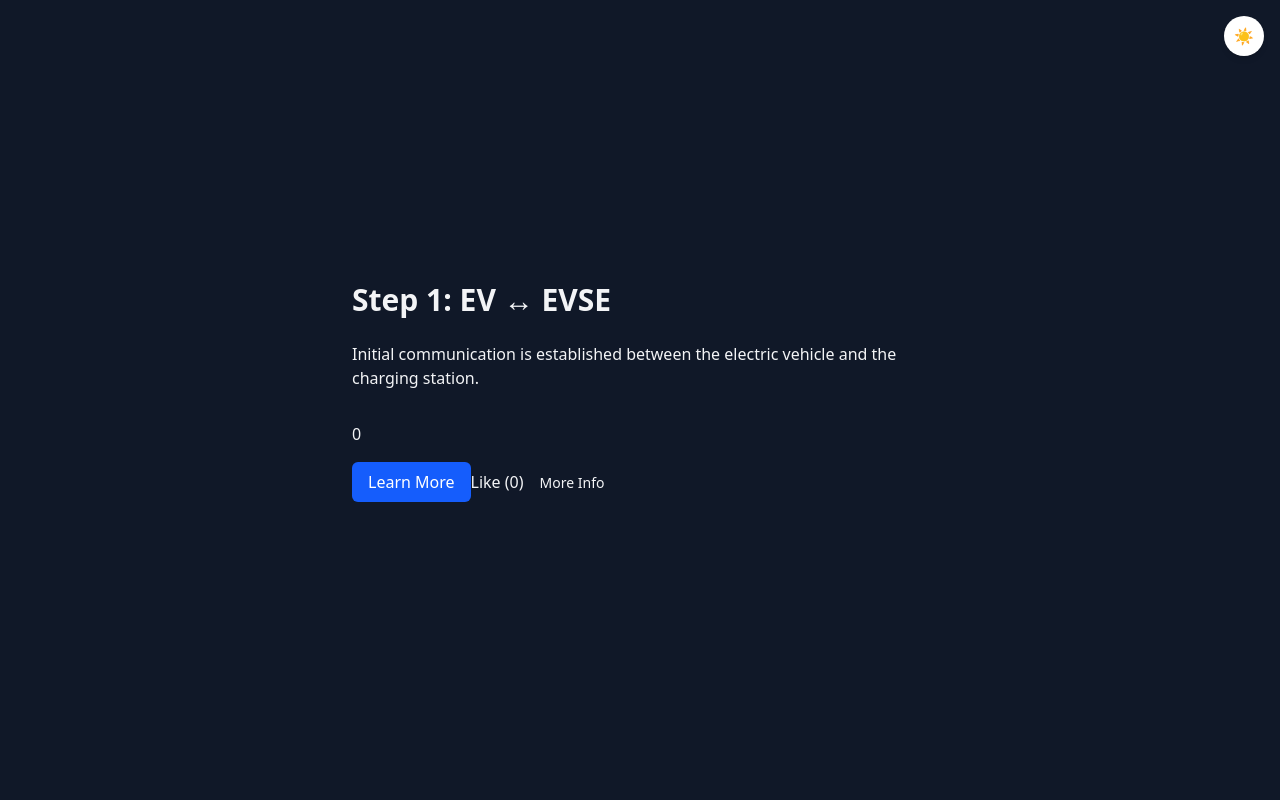
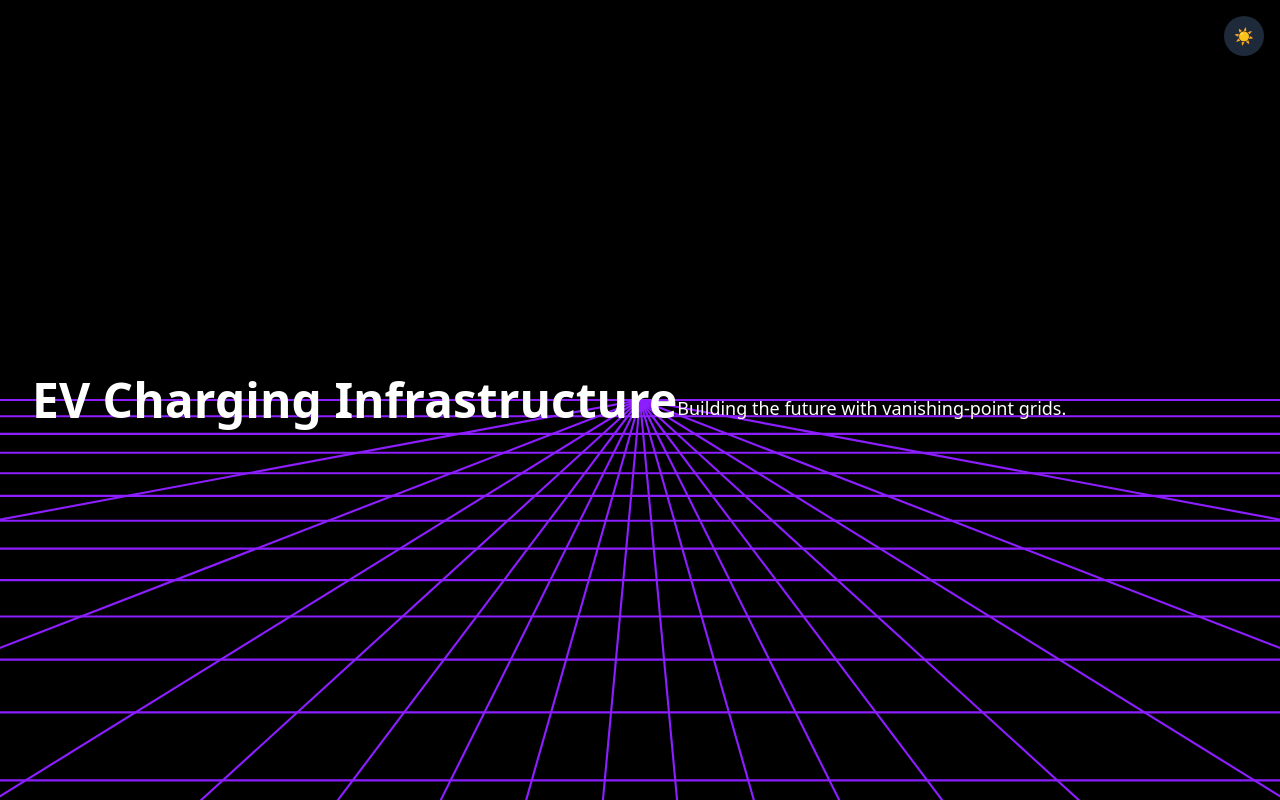
Before and after one commit to Beaueve/bev-engineering, a Next.js app: page / in a window 1280 px wide. Both pictures are taken after a click on the button "Switch to dark mode". Built offline with nearby package versions, Linux system fonts and the light colour scheme.

Commit message:
other grid

```diff
--- a/package.json
+++ b/package.json
@@ -15,6 +15,8 @@
   },
   "dependencies": {
     "@opennextjs/cloudflare": "1.3.0",
+    "@types/d3": "^7.4.3",
+    "d3": "^7.9.0",
     "next": "15.3.3",
     "react": "19.0.0",
     "react-dom": "19.0.0"
--- a/src/app/globals.css
+++ b/src/app/globals.css
@@ -48,15 +48,12 @@ body {
 } */
 
 @layer utilities {
-  .bg-grid {
-    background-image: linear-gradient(
-        to right,
-        rgba(140, 30, 255) 1px,
-        transparent 1px
-      ),
-      linear-gradient(to bottom, rgba(140, 30, 255) 1px, transparent 1px);
-    /* Add mask for fading top */
-    mask-image: linear-gradient(to bottom, transparent 0%, black 30%);
-    -webkit-mask-image: linear-gradient(to bottom, transparent 0%, black 30%);
+   .bg-grid {
+    background-image:
+      linear-gradient(to right, rgba(140,30,255,0.7) 1px, transparent 1px),
+      linear-gradient(to bottom, rgba(140,30,255,0.7) 1px, transparent 1px);
+    background-size: 40px 40px;
+    filter: drop-shadow(0 0 5px #8c1eff);
   }
+
 }
--- a/src/app/page.tsx
+++ b/src/app/page.tsx
@@ -1,11 +1,9 @@
 "use client";
 
-import LikeButton from "@/components/button";
 import GridFloor from "@/components/grid";
-import Image from "next/image";
-import Link from "next/link";
 import { useEffect, useState, useRef } from "react";
 
+// app/page.tsx or wherever your homepage is
 export default function Home() {
   const containerRef = useRef<HTMLDivElement>(null);
   const [scrollY, setScrollY] = useState(0);
@@ -37,105 +35,56 @@ export default function Home() {
   const saOpacity = progress > 0.5 ? 1 : 0;
 
   return (
-    <main className="relative isolate overflow-hidden [webkit-overflow-scrolling:touch]">
-      {/* Grid behind everything - ONLY render in dark mode */}
-      {/* {darkMode && />} */}
-      { darkMode && <GridFloor scrollY={scrollY} />}
-
-      {/* Scrollable container */}
-      <div
-        ref={containerRef}
-        className={`relative h-screen overflow-y-scroll snap-y snap-mandatory transition-colors duration-300 ${
-          darkMode ? "bg-gray-900 text-gray-100" : "bg-gray-100 text-gray-800"
+    <main
+      className={`relative min-h-screen overflow-hidden ${
+        darkMode ? "dark" : ""
       }`}
     >
+      <div className="fixed top-2 left-2">Parent: {scrollY}</div>
+
       {/* Theme Toggle */}
       <button
         onClick={toggleDarkMode}
         aria-label={darkMode ? "Switch to light mode" : "Switch to dark mode"}
-          className="fixed top-4 right-4 z-50 w-10 h-10 flex items-center justify-center cursor-pointer rounded-full shadow-md transition-colors duration-200 bg-white dark:bg-gray-800"
+        className="fixed top-4 right-4 z-100 w-10 h-10 flex items-center justify-center cursor-pointer rounded-full shadow-md transition-colors duration-200 bg-white dark:bg-gray-800"
       >
         {darkMode ? "☀️" : "🌙"}
       </button>
 
-        {/* Overlay EV actors
-        <div className="fixed inset-0 z-10 flex items-center justify-center pointer-events-none">
-          <div
-            className="absolute top-1/3 left-1/4 w-32 h-32 text-white flex items-center justify-center transition-transform duration-500"
-            style={{ transform: evTransform }}
-          >
-            <Image
-              src="/car.png"
-              width={1536}
-              height={1024}
-              alt="Electric Vehicle"
-            />
+			<div className="fixed top-0 right-0 dark:bg-black z-0 h-[100vh] w-[100vw] pointer-events-none"></div>
+
+      {darkMode && (
+        <div>
+
+          <GridFloor scrollY={scrollY} />
+          {/* <div className="fixed z-51 h-[100vh] w-[100vw] bg-linear-to-b from-black from-50% to-transparent pointer-events-none"></div> */}
         </div>
+      )}
 
       <div
-            className="absolute top-1/3 right-1/4 w-32 h-32 bg-green-500 text-white flex items-center justify-center shadow-xl transition-transform duration-500"
-            style={{ transform: evseTransform }}
+        ref={containerRef}
+        className="relative z-20 h-screen overflow-y-scroll snap-y snap-mandatory transition-colors duration-300 text-black black  dark:text-white"
       >
-            EVSE
+        <div className="absolute z-100">
+          <section className="h-screen snap-start flex items-center justify-center px-8">
+            <h1 className="text-5xl font-bold">EV Charging Infrastructure</h1>
+            <p className="mt-4 text-lg">
+              Building the future with vanishing-point grids.
+            </p>
+          </section>
+          <section className="h-screen snap-start flex items-center justify-center px-8">
+            <h1 className="text-5xl font-bold">EV Charging Infrastructure</h1>
+            <p className="mt-4 text-lg">
+              Building the future with vanishing-point grids.
+            </p>
+          </section>
+          <section className="h-screen snap-start flex items-center justify-center px-8">
+            <h1 className="text-5xl font-bold">EV Charging Infrastructure</h1>
+            <p className="mt-4 text-lg">
+              Building the future with vanishing-point grids.
+            </p>
+          </section>
         </div>
-
-          <div
-            className="absolute bottom-20 left-1/2 w-32 h-32 bg-yellow-500 text-white flex items-center justify-center shadow-xl -translate-x-1/2 transition-opacity duration-700"
-            style={{ opacity: saOpacity }}
-          >
-            SA
-          </div>
-
-          <div className="absolute top-10 left-1/2 w-32 h-32 bg-purple-500 text-white flex items-center justify-center shadow-xl -translate-x-1/2">
-            PKI
-          </div>
-        </div> */}
-				<div className="fixed top-2 right-2 z-50"></div>"
-
-        {/* Scroll Snap Sections */}
-        {[
-          {
-            title: "Step 1: EV ↔ EVSE",
-            text: "Initial communication is established between the electric vehicle and the charging station.",
-          },
-          {
-            title: "Step 2: EVSE ↔ Secondary Actor",
-            text: "The EVSE contacts backend systems to authorize, start charging, or perform billing actions.",
-          },
-          {
-            title: "Step 3: Billing Finalization",
-            text: "Final settlement and data synchronization are performed between backend and EVSE.",
-          },
-        ].map((section, idx) => (
-          <section
-            key={idx}
-            className="h-screen snap-start flex items-center justify-center px-8"
-          >
-            <div className="max-w-xl">
-              <h2 className="text-3xl font-bold mb-6">{section.title}</h2>
-              <p className="mb-8">{section.text}</p>
-              {idx === 0 && (
-                <div className="space-y-4">
-                  <p>{scrollY}</p>
-
-                  <button
-                    className="z-50 cursor-pointer px-4 py-2 bg-blue-600 text-white rounded-md"
-                    onClick={() => console.log("Clicked")}
-                  >
-                    Learn More
-                  </button>
-                  <LikeButton />
-                  <Link
-                    href="/about"
-                    className="inline-block rounded-md px-4 py-2 text-sm font-medium hover:bg-sky-100 hover:text-blue-600"
-                  >
-                    More Info
-                  </Link>
-                </div>
-              )}
-            </div>
-          </section>
-        ))}
       </div>
     </main>
   );
--- a/src/components/grid.tsx
+++ b/src/components/grid.tsx
@@ -1,22 +1,83 @@
-"use client";
-// import { useRef, useEffect, useState } from "react";
+import { useRef, useEffect } from "react";
+import * as d3 from "d3";
 
 interface GridFloorProps {
   scrollY: number;
 }
 
 export default function GridFloor({ scrollY }: GridFloorProps) {
+  const svgRef = useRef<SVGSVGElement>(null);
+
+  useEffect(() => {
+    if (!svgRef.current) return;
+    const svg = d3.select(svgRef.current);
+
+    // remove old lines
+    svg.selectAll("line").remove();
+
+    // logical drawing dimensions
+    const width = 600;
+    const height = 600;
+
+    // --- radial spokes ---
+    const numLines = 18;
+    const radius = 10000;
+    const centerX = width / 2;
+    const centerY = height / 2;
+    const gridColor = `rgb(140,30,255)`;
+
+    const radialData = d3.range(numLines).map((i) => ({
+      // i/(numLines-1) goes from 0 to 1, so the last value is 1*π = π
+      angle: (i / (numLines - 1)) * Math.PI,
+    }));
+
+    svg
+      .selectAll(".spoke")
+      .data(radialData)
+      .enter()
+      .append("line")
+      .attr("class", "spoke")
+      .attr("x1", centerX)
+      .attr("y1", centerY)
+      .attr("x2", (d) => centerX + radius * Math.cos(d.angle))
+      .attr("y2", (d) => centerY + radius * Math.sin(d.angle))
+      .attr("stroke", gridColor)
+      .attr("stroke-width", 1);
+
+    // --- horizontal grid lines ---
+    const numHoriz = 15;
+    const logScale = d3
+      .scaleLog()
+      .domain([1, numHoriz])
+      .range([height, height / 2])
+      .clamp(true);
+
+    const horizData = d3.range(numHoriz).map((i) => ({
+      y: logScale(i),
+    }));
+
+    svg
+      .selectAll(".hline")
+      .data(horizData)
+      .enter()
+      .append("line")
+      .attr("class", "hline")
+      .attr("x1", 0)
+      .attr("y1", (d) => d.y)
+      .attr("x2", width)
+      .attr("y2", (d) => d.y)
+      .attr("stroke", gridColor)
+      .attr("stroke-width", 1);
+  }, [scrollY]);
+
   return (
-    <div className="[perspective:1500px]">
-      <div
-        className="fixed inset-1 z-50 pointer-events-none"
-        style={{
-          transform: `rotateX(60deg) translateY(${-scrollY * 0.5}px)`,
-        }}
-      >
-        {/* <div className="fixed top-2 right-2">Scroll {scrollY}</div> */}
-        <div className="w-[200vw] h-[500vh] bg-grid bg-[length:40px_40px] opacity-40" />
-      </div>
+    <div className="fixed inset-0 z-0 pointer-events-none">
+      <svg
+        ref={svgRef}
+        viewBox="0 0 600 600"
+        preserveAspectRatio="xMidYMid slice"
+        className="w-screen h-screen"
+      />
     </div>
   );
 }
```
Also changed, not shown: 1 other file (tests, documents, lock files or other folders). Lines whose indentation alone changed are shown as unchanged.
